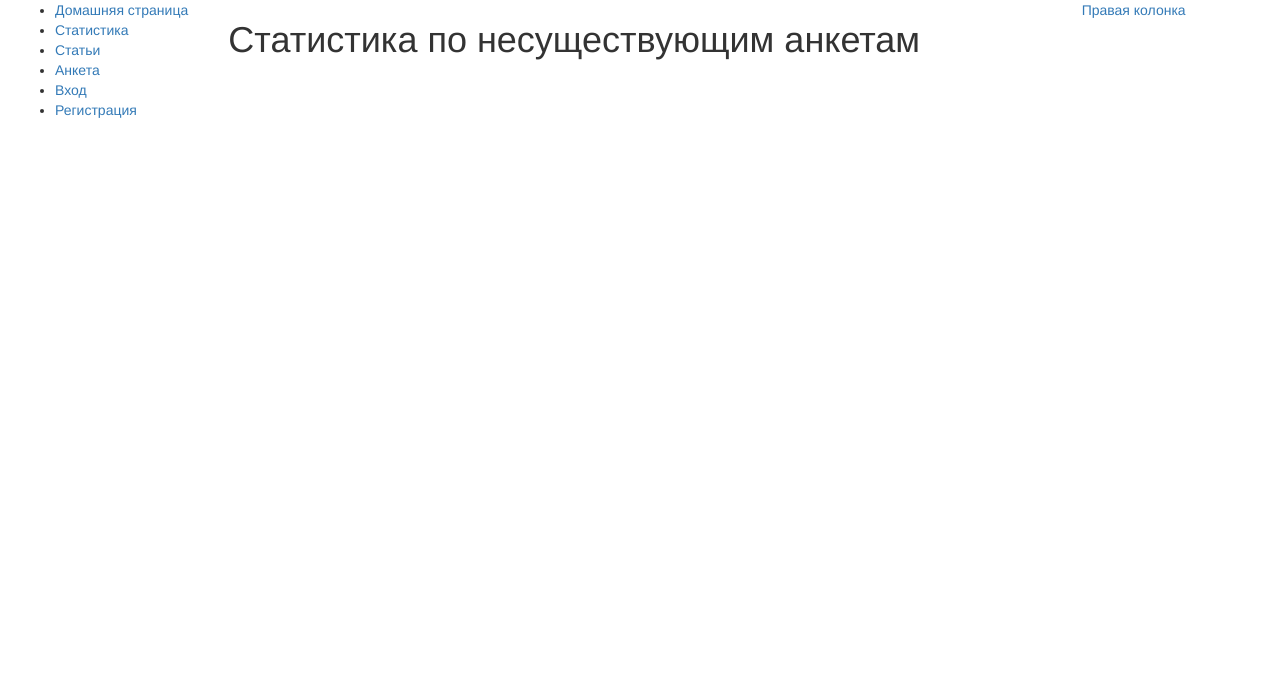
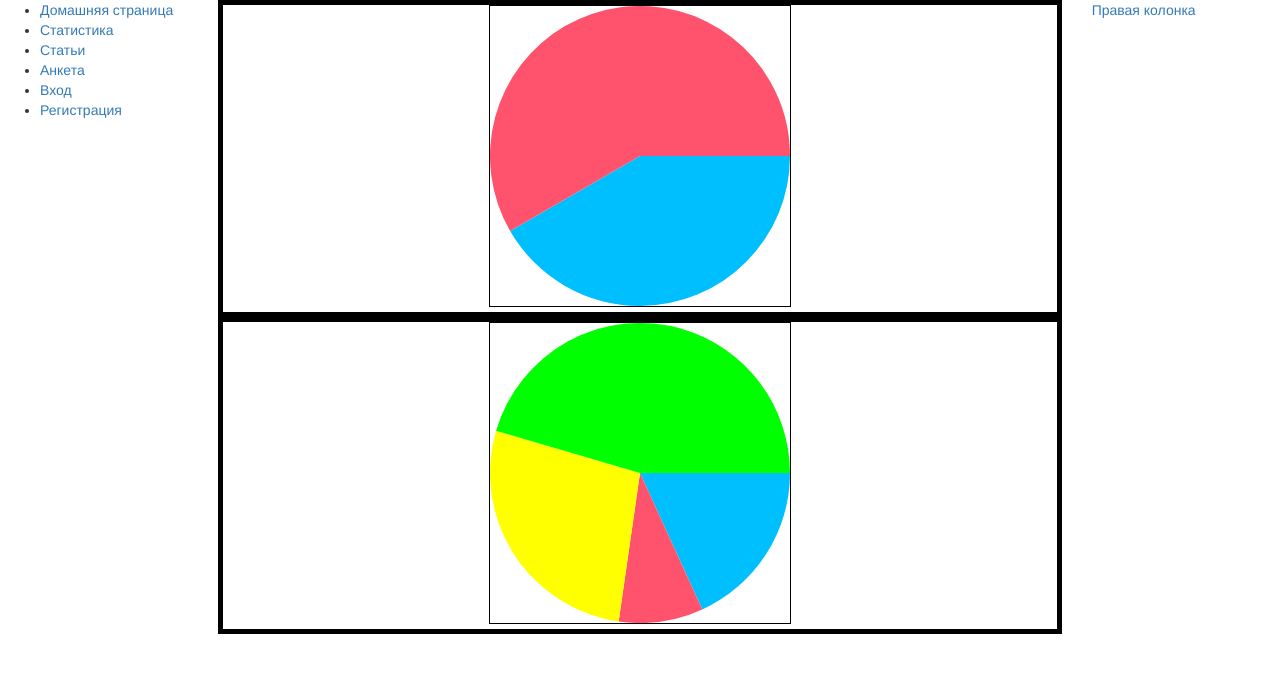
Before and after one commit to Moria-Mel/Caffeine, a Django app: page /caffeine/statistic/ in a window 1280 px wide. Shown: the top 673 px of the page. Run offline with Django 3.2, Linux system fonts and the light colour scheme; some libraries are stand-ins or nearby versions.

Commit message:
demo statistic

```diff
--- a/caffeine/catalog/static/css/styles.css
+++ b/caffeine/catalog/static/css/styles.css
@@ -33,3 +33,13 @@ sidebar-nav {
       padding: 7px;
       font-size: 17px;
 }
+
+.diagram {border: 1px solid black;
+          margin: auto;}
+
+
+.jsdata {display: none;}
+
+
+.diagram_cont {margin: auto;
+               border: 5px solid black;}
--- /dev/null
+++ b/caffeine/catalog/static/scripts/script.js
@@ -0,0 +1 @@
+//alert("Привет, javascript!");
--- /dev/null
+++ b/caffeine/catalog/static/scripts/statistic_v2.js
@@ -0,0 +1,101 @@
+function drawLine(ctx, startX, startY, endX, endY){
+    ctx.beginPath();
+    ctx.moveTo(startX,startY);
+    ctx.lineTo(endX,endY);
+    ctx.stroke();
+}
+
+function drawArc(ctx, centerX, centerY, radius, startAngle, endAngle){
+    ctx.beginPath();
+    ctx.arc(centerX, centerY, radius, startAngle, endAngle);
+    ctx.stroke();
+}
+
+
+function drawPieSlice(ctx,centerX, centerY, radius, startAngle, endAngle, color ){
+    ctx.fillStyle = color;
+    ctx.beginPath();
+    ctx.moveTo(centerX,centerY);
+    ctx.arc(centerX, centerY, radius, startAngle, endAngle);
+    ctx.closePath();
+    ctx.fill();
+}
+
+
+function drawSquare(ctx, centerX, centerY, size, color){
+    ctx.fillStyle = color;
+    ctx.beginPath();
+    ctx.moveTo(centerX - size/2, centerY + size/2);
+    ctx.lineTo(centerX + size/2, centerY + size/2);
+    ctx.lineTo(centerX + size/2, centerY - size/2);
+    ctx.lineTo(centerX - size/2, centerY - size/2);
+    ctx.fill();
+}
+
+
+function getContextValue(name) {
+    return Number(document.getElementById(name).innerHTML);}
+
+
+var Piechart = function(options){
+    this.options = options;
+    this.canvas = options.canvas;
+    this.ctx = this.canvas.getContext("2d");
+    this.colors = options.colors;
+
+    this.draw = function(){
+        var total_value = 0;
+        var color_index = 0;
+        for (var categ in this.options.data){
+            var val = this.options.data[categ];
+            total_value += val;
+        }
+
+        var start_angle = 0;
+        for (categ in this.options.data){
+            val = this.options.data[categ];
+            var slice_angle = 2 * Math.PI * val / total_value;
+
+            drawPieSlice(
+                this.ctx,
+                this.canvas.width/2,
+                this.canvas.height/2,
+                Math.min(this.canvas.width/2,this.canvas.height/2),
+                start_angle,
+                start_angle+slice_angle,
+                this.colors[color_index%this.colors.length]
+            );
+
+            start_angle += slice_angle;
+            color_index++;
+        }
+
+    }
+}
+
+var genderData = {'Мужчины': getContextValue('male'), 'Женщины': getContextValue('female')};
+var jobData = {'Школники': getContextValue('Sc'), 'Студенты': getContextValue('St'),
+ 'Преподаватели': getContextValue('T'), 'Другие': getContextValue('O')};
+alert('!!');
+var myCanvas = [1, 2];
+var ctx = [1, 2];
+var myPiechart = [1, 2];
+
+function create_piechart(canvas_name, canvas_data, canvas_colors){
+    myCanvas = document.getElementById(canvas_name);
+    myCanvas.width = 300;
+    myCanvas.height = 300;
+    ctx = myCanvas.getContext('2d');
+
+    myPiechart = new Piechart(
+    {
+        canvas:myCanvas,
+        data:canvas_data,
+        colors: canvas_colors
+    });
+    myPiechart.draw();
+}
+
+
+create_piechart('genderCanvas', genderData, ["#00bfff","#ff526c", "#ffff00", "#00ff00"]);
+create_piechart('jobCanvas', jobData, ["#00bfff","#ff526c", "#ffff00", "#00ff00"]);
--- a/caffeine/catalog/views.py
+++ b/caffeine/catalog/views.py
@@ -8,9 +8,6 @@ from django.contrib.auth import login, authenticate
 from django.shortcuts import render, redirect
 from django.contrib.auth.hashers import make_password
 from django.contrib.auth.decorators import login_required
-
-
-
 from django.views.generic import TemplateView
 
 
@@ -43,7 +40,8 @@ def registration_view(request):
 
 
 def statistic_view(request):
-    return render(request, 'statistic.html')
+    stat_data = [('male', 5), ('female', 7), ('Sc', 2), ('St', 1), ('T', 3), ('O', 5)]
+    return render(request, 'statistic.html', context={'stat_data': stat_data})
 
 
 def articles_view(request):
--- a/caffeine/catalog/templates/base_generic.html
+++ b/caffeine/templates/base_generic.html
@@ -8,15 +8,19 @@
   <link rel="stylesheet" href="https://maxcdn.bootstrapcdn.com/bootstrap/3.3.7/css/bootstrap.min.css">
   <script src="https://ajax.googleapis.com/ajax/libs/jquery/1.12.4/jquery.min.js"></script>
   <script src="https://maxcdn.bootstrapcdn.com/bootstrap/3.3.7/js/bootstrap.min.js"></script>
+  {% load static %}
+  <script src="{% static 'scripts/script.js' %}"></script>
 
   <!-- Добавление дополнительного статического CSS файла -->
   {% load static %}
   <link rel="stylesheet" href="{% static 'css/styles.css' %}">
+
 </head>
 
 <body>
 
-  <div class="container-fluid">
+  <div class="cont
+  ainer-fluid">
 
     <div class="row">
       <div class="col-sm-2">
--- a/caffeine/templates/statistic.html
+++ b/caffeine/templates/statistic.html
@@ -1,6 +1,20 @@
 {% extends "base_generic.html" %}
 
 {% block content %}
-<h1>Статистика по несуществующим анкетам</h1>
+<div class="jsdata">
+    {% for elem in stat_data %}
+    <p id="{{ elem.0 }}">{{ elem.1 }}</p>
+    {% endfor %}
+</div>
+<script type="text/javascript" src="https://www.gstatic.com/charts/loader.js"></script>
+<div class="diagram_cont" align="center">
+    <canvas id="genderCanvas" class="diagram"></canvas>
+</div>
+<div class="diagram_cont" align="center">
+    <canvas id="jobCanvas" class="diagram"></canvas>
+</div>
+{% load static %}
+<script type="text/javascript" src="{% static 'scripts/statistic_v2.js' %}"></script>
+
 
 {% endblock %}
```
Also changed, not shown: caffeine/catalog/static/scripts/statistic.js (added, +19 -0 lines), caffeine/templates/index.html (renamed from caffeine/catalog/templates/index.html).
